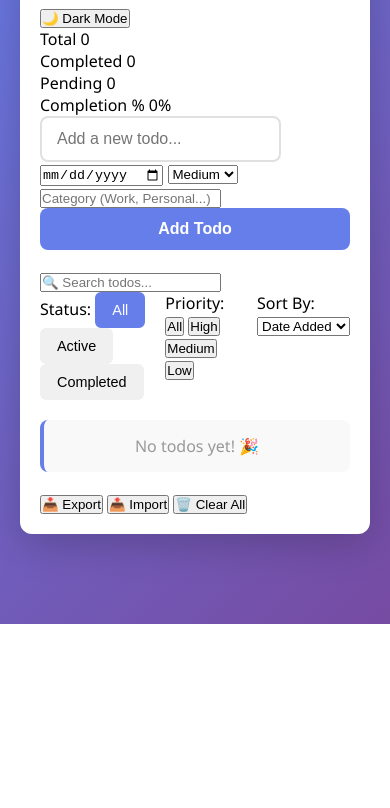
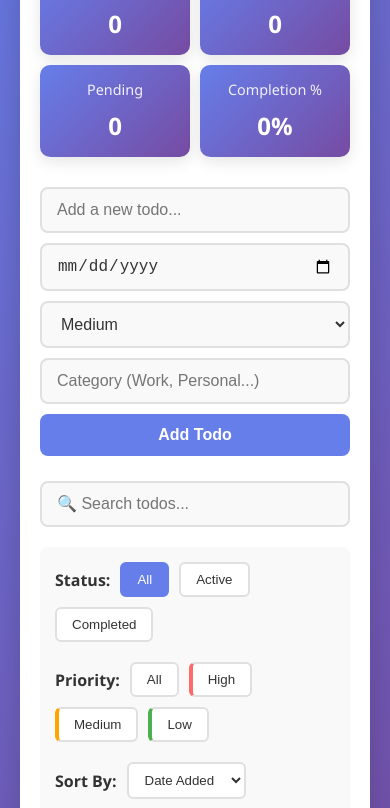
Before and after one commit to princevenky129/todo-app-frontend, a plain HTML site: page index.html in a window 390 px wide. Shown: the part 220-1028 px from the top of the page. Before the commit the page ends 844 px from the top, so only its background shows below. Drawn offline with Linux system fonts and the light colour scheme.

Commit message:
Refactor CSS for improved theming and layout

```diff
--- a/style.css
+++ b/style.css
@@ -4,125 +4,295 @@
     box-sizing: border-box;
 }
 
+:root {
+    --primary: #667eea;
+    --secondary: #764ba2;
+    --success: #4caf50;
+    --danger: #ff6b6b;
+    --warning: #ffa500;
+    --light: #f9f9f9;
+    --dark: #333;
+    --border: #e0e0e0;
+    --bg: #ffffff;
+    --text: #333;
+}
+
+body.dark-mode {
+    --primary: #8b9dff;
+    --secondary: #9b6bb8;
+    --light: #2a2a2a;
+    --dark: #e0e0e0;
+    --bg: #1e1e1e;
+    --text: #e0e0e0;
+    --border: #444;
+}
+
 body {
     font-family: 'Segoe UI', Tahoma, Geneva, Verdana, sans-serif;
-    background: linear-gradient(135deg, #667eea 0%, #764ba2 100%);
+    background: linear-gradient(135deg, var(--primary) 0%, var(--secondary) 100%);
     min-height: 100vh;
     display: flex;
     justify-content: center;
     align-items: center;
     padding: 20px;
+    color: var(--text);
+    transition: background 0.3s;
 }
 
 .container {
     width: 100%;
-    max-width: 600px;
+    max-width: 1000px;
 }
 
 .todo-app {
-    background: white;
+    background: var(--bg);
     border-radius: 12px;
     box-shadow: 0 10px 40px rgba(0, 0, 0, 0.2);
     padding: 30px;
+    transition: background 0.3s, color 0.3s;
+}
+
+/* Header */
+.header {
+    display: flex;
+    justify-content: space-between;
+    align-items: center;
+    margin-bottom: 30px;
+    border-bottom: 2px solid var(--border);
+    padding-bottom: 20px;
 }
 
 h1 {
+    color: var(--text);
+    font-size: 2.5rem;
+}
+
+.dark-mode-btn {
+    padding: 10px 20px;
+    background: var(--light);
+    color: var(--text);
+    border: 2px solid var(--border);
+    border-radius: 8px;
+    cursor: pointer;
+    font-size: 1rem;
+    transition: all 0.3s;
+}
+
+.dark-mode-btn:hover {
+    background: var(--primary);
+    color: white;
+}
+
+/* Statistics Dashboard */
+.stats-dashboard {
+    display: grid;
+    grid-template-columns: repeat(auto-fit, minmax(150px, 1fr));
+    gap: 15px;
+    margin-bottom: 30px;
+}
+
+.stat-card {
+    background: linear-gradient(135deg, var(--primary), var(--secondary));
+    color: white;
+    padding: 20px;
+    border-radius: 10px;
     text-align: center;
-    color: #333;
-    margin-bottom: 30px;
-    font-size: 2.5rem;
+    box-shadow: 0 5px 15px rgba(0, 0, 0, 0.1);
+}
+
+.stat-label {
+    display: block;
+    font-size: 0.9rem;
+    opacity: 0.9;
+    margin-bottom: 10px;
+}
+
+.stat-value {
+    display: block;
+    font-size: 2rem;
+    font-weight: bold;
 }
 
 /* Input Section */
 .input-section {
+    margin-bottom: 25px;
+}
+
+.input-group {
     display: flex;
     gap: 10px;
-    margin-bottom: 20px;
+    flex-wrap: wrap;
+    align-items: center;
+}
+
+.todo-input,
+.todo-date,
+.todo-priority,
+.todo-category {
+    padding: 12px 15px;
+    border: 2px solid var(--border);
+    border-radius: 8px;
+    font-size: 1rem;
+    background: var(--light);
+    color: var(--text);
+    transition: all 0.3s;
 }
 
 .todo-input {
     flex: 1;
-    padding: 12px 15px;
-    border: 2px solid #e0e0e0;
-    border-radius: 8px;
-    font-size: 1rem;
-    transition: border-color 0.3s;
+    min-width: 200px;
 }
 
-.todo-input:focus {
+.todo-date {
+    min-width: 150px;
+}
+
+.todo-priority,
+.todo-category {
+    min-width: 120px;
+}
+
+.todo-input:focus,
+.todo-date:focus,
+.todo-priority:focus,
+.todo-category:focus {
     outline: none;
-    border-color: #667eea;
+    border-color: var(--primary);
+    box-shadow: 0 0 10px rgba(102, 126, 234, 0.3);
 }
 
 .add-btn {
     padding: 12px 25px;
-    background: #667eea;
+    background: var(--primary);
     color: white;
     border: none;
     border-radius: 8px;
     font-size: 1rem;
     font-weight: 600;
     cursor: pointer;
-    transition: background 0.3s;
+    transition: all 0.3s;
+    white-space: nowrap;
 }
 
 .add-btn:hover {
-    background: #764ba2;
+    background: var(--secondary);
+    transform: translateY(-2px);
+}
+
+/* Search Section */
+.search-section {
+    margin-bottom: 20px;
+}
+
+.search-input {
+    width: 100%;
+    padding: 12px 15px;
+    border: 2px solid var(--border);
+    border-radius: 8px;
+    font-size: 1rem;
+    background: var(--light);
+    color: var(--text);
+}
+
+.search-input:focus {
+    outline: none;
+    border-color: var(--primary);
 }
 
 /* Filter Section */
 .filter-section {
+    background: var(--light);
+    padding: 15px;
+    border-radius: 8px;
+    margin-bottom: 20px;
+    display: flex;
+    gap: 20px;
+    flex-wrap: wrap;
+    align-items: center;
+}
+
+.filter-group {
     display: flex;
     gap: 10px;
-    margin-bottom: 20px;
-    justify-content: center;
+    align-items: center;
 }
 
-.filter-btn {
+.filter-group label {
+    font-weight: 600;
+    color: var(--text);
+}
+
+.filter-btn,
+.priority-filter {
     padding: 8px 15px;
-    background: #f0f0f0;
-    border: 2px solid transparent;
+    background: white;
+    border: 2px solid var(--border);
     border-radius: 6px;
     cursor: pointer;
-    font-size: 0.9rem;
     transition: all 0.3s;
+    color: var(--text);
 }
 
-.filter-btn:hover {
-    background: #e0e0e0;
+.filter-btn:hover,
+.priority-filter:hover {
+    background: var(--primary);
+    color: white;
 }
 
-.filter-btn.active {
-    background: #667eea;
+.filter-btn.active,
+.priority-filter.active {
+    background: var(--primary);
     color: white;
-    border-color: #667eea;
+    border-color: var(--primary);
+}
+
+.priority-filter.high {
+    border-left: 4px solid #ff6b6b;
+}
+
+.priority-filter.medium {
+    border-left: 4px solid #ffa500;
+}
+
+.priority-filter.low {
+    border-left: 4px solid #4caf50;
+}
+
+.sort-select {
+    padding: 8px 12px;
+    border: 2px solid var(--border);
+    border-radius: 6px;
+    background: white;
+    color: var(--text);
+    cursor: pointer;
 }
 
 /* Todo List */
 .todo-list {
     list-style: none;
-    margin-bottom: 20px;
+    margin-bottom: 30px;
 }
 
 .todo-item {
     display: flex;
     align-items: center;
     padding: 15px;
-    background: #f9f9f9;
+    background: var(--light);
     border-radius: 8px;
-    margin-bottom: 10px;
-    border-left: 4px solid #667eea;
+    margin-bottom: 12px;
+    border-left: 5px solid var(--primary);
     transition: all 0.3s;
+    flex-wrap: wrap;
+    gap: 10px;
 }
 
 .todo-item:hover {
-    background: #f0f0f0;
     transform: translateX(5px);
+    box-shadow: 0 5px 15px rgba(0, 0, 0, 0.1);
 }
 
 .todo-item.completed {
-    border-left-color: #4caf50;
-    opacity: 0.7;
+    opacity: 0.6;
 }
 
 .todo-item.completed .todo-text {
@@ -130,52 +300,163 @@ h1 {
     color: #999;
 }
 
+.todo-item.high {
+    border-left-color: #ff6b6b;
+    background: rgba(255, 107, 107, 0.1);
+}
+
+.todo-item.medium {
+    border-left-color: #ffa500;
+    background: rgba(255, 165, 0, 0.1);
+}
+
+.todo-item.low {
+    border-left-color: #4caf50;
+    background: rgba(76, 175, 80, 0.1);
+}
+
 .todo-item.hidden {
     display: none;
 }
 
-/* Checkbox */
+/* Todo Checkbox */
 .todo-checkbox {
     width: 20px;
     height: 20px;
-    margin-right: 15px;
     cursor: pointer;
-    accent-color: #667eea;
+    accent-color: var(--primary);
+}
+
+/* Todo Content */
+.todo-content {
+    flex: 1;
+    min-width: 200px;
 }
 
 .todo-text {
-    flex: 1;
-    color: #333;
+    color: var(--text);
     font-size: 1rem;
+    margin-bottom: 5px;
+    word-break: break-word;
 }
 
-/* Delete Button */
+.todo-meta {
+    display: flex;
+    gap: 15px;
+    font-size: 0.85rem;
+    flex-wrap: wrap;
+}
+
+.todo-date-display {
+    color: #999;
+}
+
+.todo-date-display.overdue {
+    color: #ff6b6b;
+    font-weight: bold;
+}
+
+.todo-category-tag {
+    background: var(--primary);
+    color: white;
+    padding: 3px 10px;
+    border-radius: 12px;
+    font-size: 0.8rem;
+}
+
+.todo-priority-badge {
+    padding: 3px 8px;
+    border-radius: 4px;
+    font-size: 0.8rem;
+    font-weight: bold;
+}
+
+.priority-badge-high {
+    background: #ff6b6b;
+    color: white;
+}
+
+.priority-badge-medium {
+    background: #ffa500;
+    color: white;
+}
+
+.priority-badge-low {
+    background: #4caf50;
+    color: white;
+}
+
+/* Todo Actions */
+.todo-actions {
+    display: flex;
+    gap: 8px;
+}
+
+.edit-btn,
+.delete-btn {
+    padding: 6px 12px;
+    border: none;
+    border-radius: 4px;
+    cursor: pointer;
+    font-size: 0.9rem;
+    transition: all 0.3s;
+}
+
+.edit-btn {
+    background: #667eea;
+    color: white;
+}
+
+.edit-btn:hover {
+    background: #764ba2;
+}
+
 .delete-btn {
     background: #ff6b6b;
     color: white;
-    border: none;
-    padding: 6px 12px;
-    border-radius: 4px;
-    cursor: pointer;
-    font-size: 0.9rem;
-    transition: background 0.3s;
 }
 
 .delete-btn:hover {
     background: #ff5252;
 }
 
-/* Stats */
-.stats {
-    text-align: center;
-    color: #999;
-    font-size: 0.9rem;
-    padding-top: 15px;
-    border-top: 1px solid #e0e0e0;
+/* Actions Section */
+.actions-section {
+    display: flex;
+    gap: 10px;
+    justify-content: center;
+    flex-wrap: wrap;
+    padding-top: 20px;
+    border-top: 2px solid var(--border);
+}
+
+.action-btn {
+    padding: 12px 20px;
+    border: none;
+    border-radius: 8px;
+    cursor: pointer;
+    font-size: 1rem;
+    font-weight: 600;
+    transition: all 0.3s;
+    background: var(--primary);
+    color: white;
+}
+
+.action-btn:hover {
+    background: var(--secondary);
+    transform: translateY(-2px);
+}
+
+.action-btn.danger {
+    background: #ff6b6b;
+}
+
+.action-btn.danger:hover {
+    background: #ff5252;
 }
 
 /* Responsive Design */
-@media (max-width: 600px) {
+@media (max-width: 768px) {
     .todo-app {
         padding: 20px;
     }
@@ -184,11 +465,62 @@ h1 {
         font-size: 2rem;
     }
 
-    .input-section {
+    .stats-dashboard {
+        grid-template-columns: repeat(2, 1fr);
+    }
+
+    .input-group {
         flex-direction: column;
     }
 
+    .todo-input,
+    .todo-date,
+    .todo-priority,
+    .todo-category,
     .add-btn {
         width: 100%;
     }
+
+    .filter-section {
+        flex-direction: column;
+        align-items: flex-start;
+    }
+
+    .filter-group {
+        width: 100%;
+        flex-wrap: wrap;
+    }
+
+    .todo-item {
+        flex-direction: column;
+        align-items: flex-start;
+    }
+
+    .todo-actions {
+        width: 100%;
+    }
 }
+
+@media (max-width: 480px) {
+    h1 {
+        font-size: 1.5rem;
+    }
+
+    .stats-dashboard {
+        grid-template-columns: repeat(2, 1fr);
+        gap: 10px;
+    }
+
+    .stat-card {
+        padding: 15px;
+    }
+
+    .stat-value {
+        font-size: 1.5rem;
+    }
+
+    .header {
+        flex-direction: column;
+        gap: 15px;
+    }
+}
```
